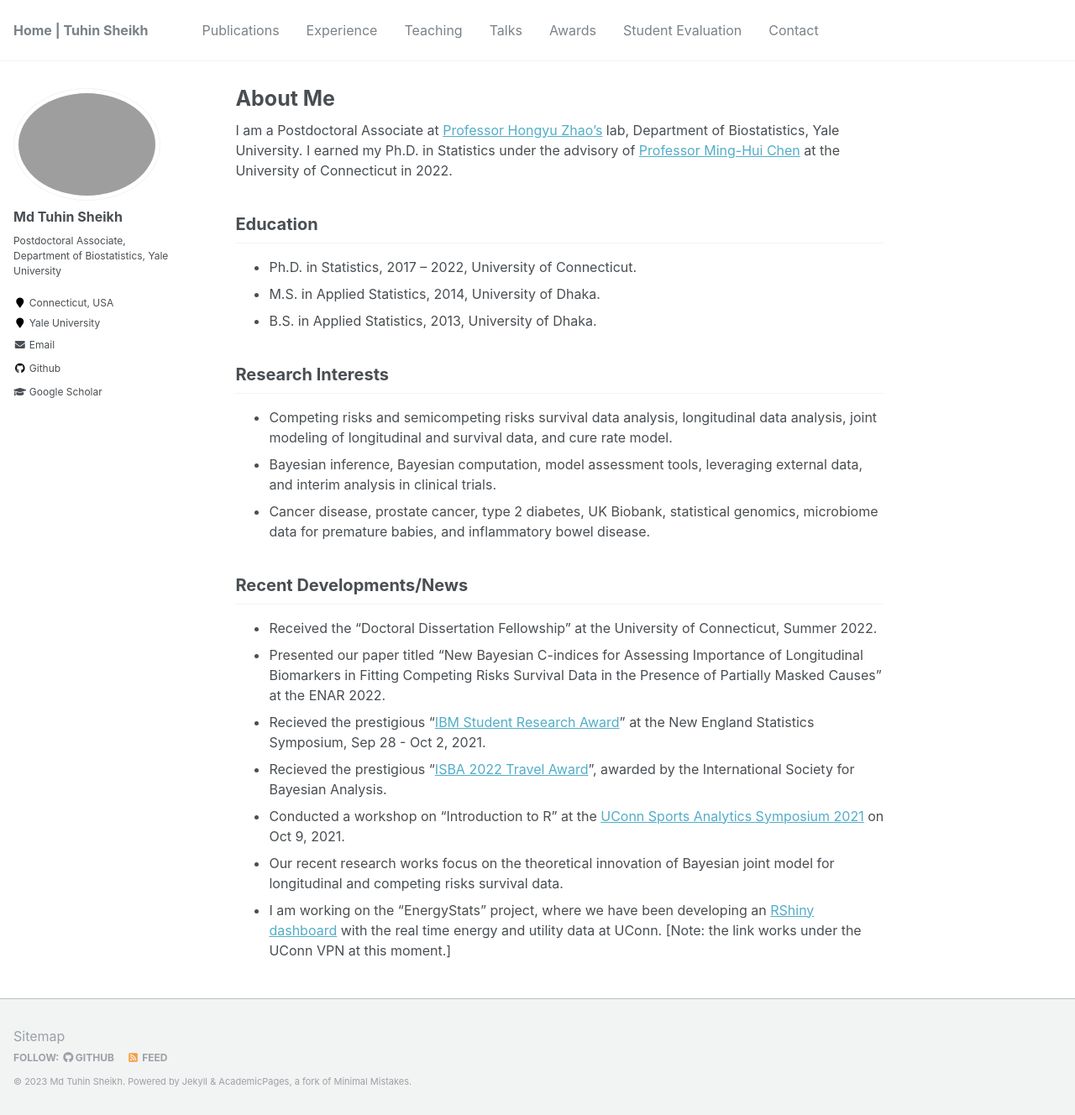
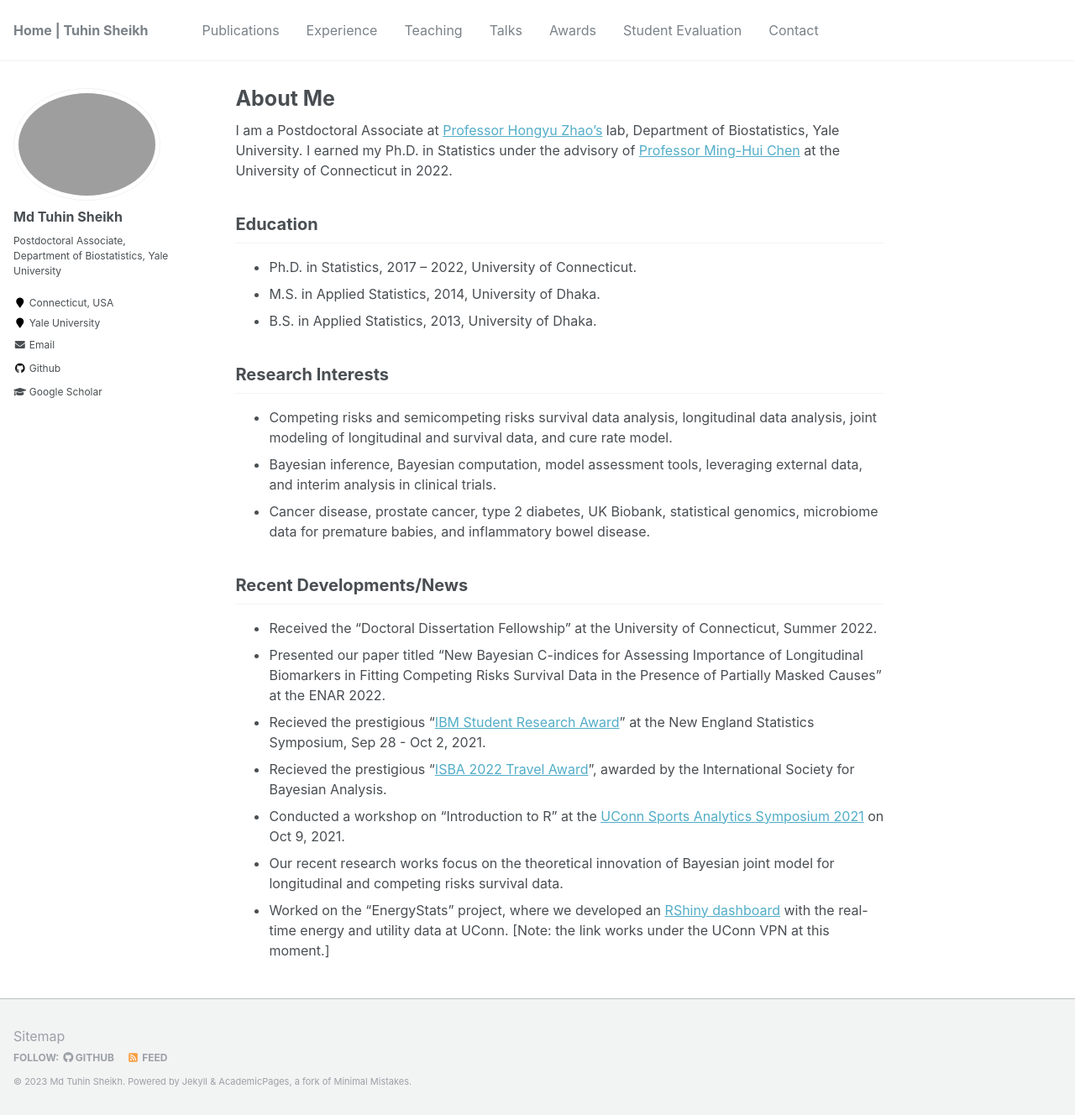
Before and after one commit to mdtuhinsheikh/mdtuhinsheikh.github.io, a Jekyll site: the page built from _pages/about.md, in a window 1280 px wide and 1328 px high. Shown: the whole window at 84% size. Built offline with Jekyll 4.4.1, drawn with Linux system fonts in a browser that asks for light colours.

Commit message:
Update about.md

```diff
--- a/_pages/about.md
+++ b/_pages/about.md
@@ -28,4 +28,4 @@ My research works broadly focus on semicompeting risks and competing risks survi
 * Recieved the prestigious "[ISBA 2022 Travel Award](https://stat.uconn.edu/2021/09/07/awards-2/)", awarded by the International Society for Bayesian Analysis.
 * Conducted a workshop on "Introduction to R" at the [UConn Sports Analytics Symposium 2021](https://statds.org/events/ucsas2021/workshops.html) on Oct 9, 2021.
 * Our recent research works focus on the theoretical innovation of Bayesian joint model for longitudinal and competing risks survival data.
-* I am working on the "EnergyStats" project, where we have been developing an [RShiny dashboard](http://energystats.fo.uconn.edu:9999/) with the real time energy and utility data at UConn. [Note: the link works under the UConn VPN at this moment.]
+* Worked on the "EnergyStats" project, where we developed an [RShiny dashboard](http://energystats.fo.uconn.edu:9999/) with the real-time energy and utility data at UConn. [Note: the link works under the UConn VPN at this moment.]
```
